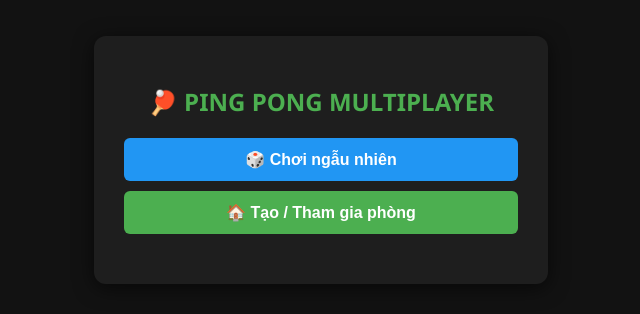
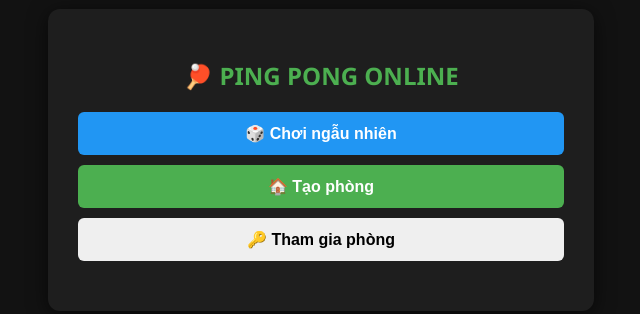
Before and after one commit to nganttk0708-create/Pong-Multiplayer-Game, a website: page public/index.html in a window 1280 px wide. Shown: the part 240-554 px from the top of the page, without its empty margins (319-959 px from the left). Drawn offline with nearby package versions, Linux system fonts and the light colour scheme.

Commit message:
Đổi tiêu đề giao diện thành Ping Pong Online

```diff
--- a/public/index.html
+++ b/public/index.html
@@ -2,15 +2,16 @@
 <html lang="vi">
 <head>
   <meta charset="UTF-8">
-  <title>PING PONG MULTIPLAYER</title>
+  <title>PING PONG ONLINE</title>
   <link rel="stylesheet" href="style.css">
 </head>
 <body>
-  <!-- Trang chính -->
+  <!-- Màn hình chính -->
   <div id="lobby">
-    <h2>🏓 PING PONG MULTIPLAYER</h2>
+    <h2>🏓 PING PONG ONLINE</h2>
     <button id="randomBtn" class="btn blue">🎲 Chơi ngẫu nhiên</button>
-    <button id="createBtn" class="btn green">🏠 Tạo / Tham gia phòng</button>
+    <button id="createBtn" class="btn green">🏠 Tạo phòng</button>
+    <button id="joinBtn" class="btn yellow">🔑 Tham gia phòng</button>
     <div id="message"></div>
   </div>
 
@@ -18,7 +19,7 @@
   <div id="create-room" style="display:none;">
     <h3>Phòng của bạn</h3>
     <p id="roomCodeDisplay">Đang tạo...</p>
-    <p>Gửi mã này cho bạn bè để họ tham gia phòng.</p>
+    <p>Gửi mã này cho bạn bè để họ tham gia.</p>
     <button class="backBtn btn gray">⬅ Quay lại</button>
   </div>
 
```
